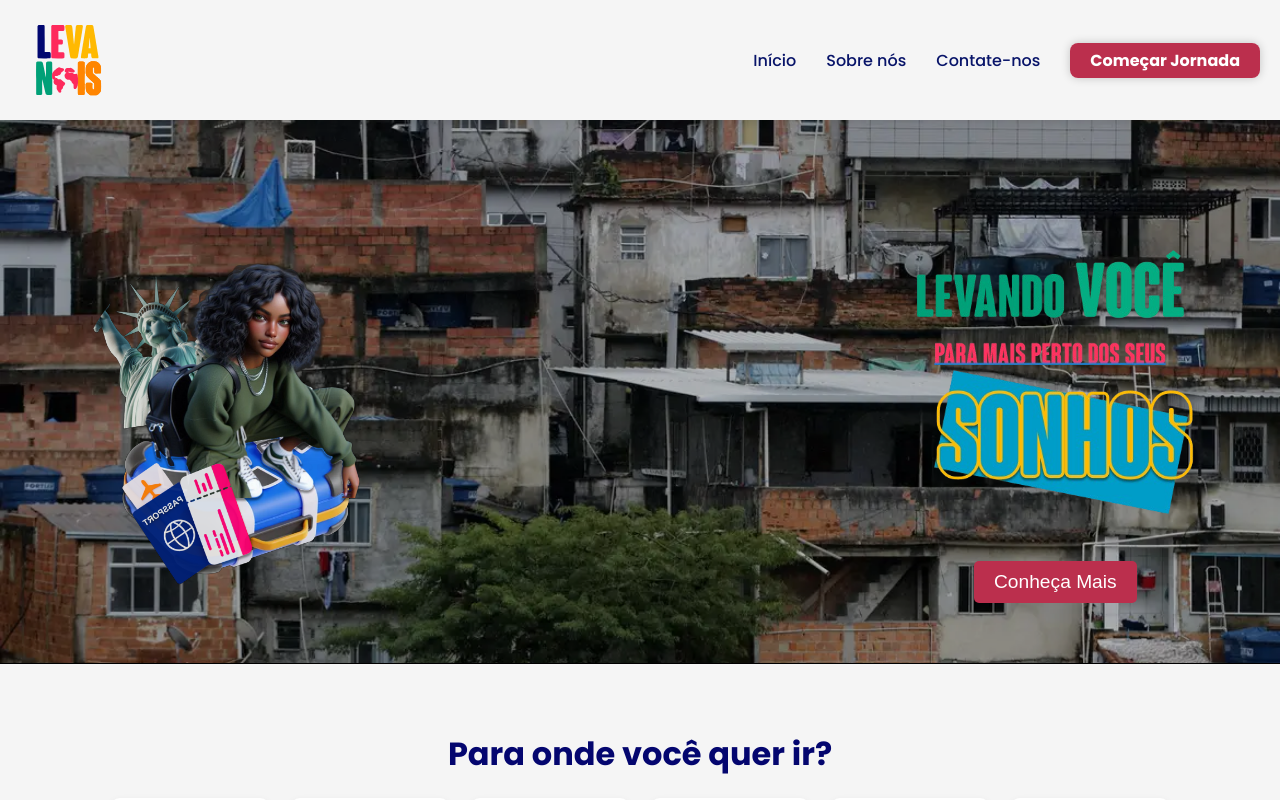
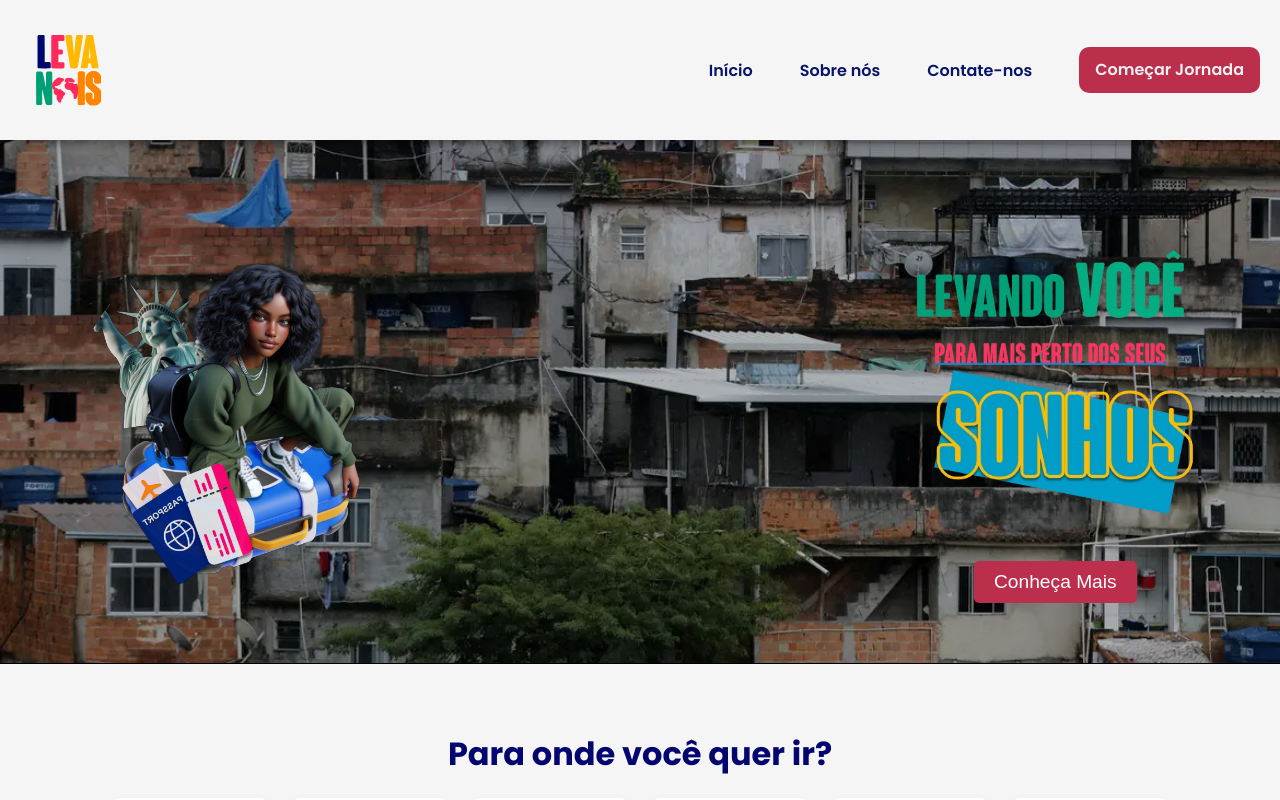
Before and after one commit to Leva-Nois/LevaNois-Frontend, a React (Create React App) app: page / in a window 1280 px wide. Shown: the top 800 px of the page. Built offline with nearby package versions, Linux system fonts and the light colour scheme.

Commit message:
Revert "Refactor Header component for improved styling and navigation; added smooth scrolling for section links and updated CSS for better layout and responsiveness."
This reverts commit 20c4b5bd485e490c9944e70a0be943a1d024ae7c.

```diff
--- a/src/components/Header/Header.css
+++ b/src/components/Header/Header.css
@@ -1,21 +1,22 @@
 #header-section {
-  padding: 10px 20px;
+    padding: 20px;
     display: flex;
     justify-content: space-between;
-  align-items: center;
-  background-color: #F5F5F5;
+    background-color: #F5F5F5;;
+    backdrop-filter: blur(5px);
     position: fixed;
     top: 0;
     left: 0;
     right: 0;
     z-index: 1000;
-  box-shadow: 0px 2px 8px rgba(0, 0, 0, 0.1);
+    box-shadow: 0px 2px 10px rgba(0, 0, 0, 0.514);
 }
+
 
 #list {
     display: flex;
     align-items: center;
-  gap: 30px;
+    gap: 47px;
 }
 
 #list-item {
@@ -23,51 +24,18 @@
 }
 
 #item-link {
-  position: relative;
     text-decoration: none;
+    font-weight: 600;
+    font-size: 20;
     color: #081469;
-  font-size: 16px;
-  font-weight: 500;
-  transition: color 0.3s ease;
-}
-
-#item-link::after {
-  content: "";
-  position: absolute;
-  left: 0;
-  bottom: -2px;
-  height: 3px;
-  width: 100%;
-  background-color: #BB2F4D;
-  transform: scaleX(0);
-  transition: transform 0.3s ease;
-
-}
-
-#item-link:hover {
-  color: #BB2F4D;
-  cursor: pointer;
-}
-
-#item-link:hover::after {
-  transform: scaleX(1);
 }
 
 #list-botao-jornada {
-  padding: 6px 20px;
-  border-radius: 8px;
-  background-color: #BB2F4D;
-  color: #FFFFFF;
-  font-weight: bold;
-  font-size: 16px;
-  cursor: pointer;
     text-decoration: none;
-  box-shadow: 0px 0px 10px 0px rgba(0, 0, 0, 0.2);
-  transition: background-color 0.3s ease, box-shadow 0.3s ease, transform 0.3s ease;
+    font-weight: 600;
+    font-size: 20;
+    color: #F1F1F1;
+    background-color: #bb2f4d;
+    padding: 0.7rem 1rem;
+    border-radius: 10px;
 }
-
-#list-botao-jornada:hover {
-  background-color: #081469;
-  box-shadow: 0px 0px 15px 0px #081469;
-  transform: translateY(-2px);
-}
--- a/src/components/Header/Header.jsx
+++ b/src/components/Header/Header.jsx
@@ -1,15 +1,9 @@
 import React from "react";
 import Logo from "../../assets/miniLogo.svg";
 import "./Header.css";
+import { Link } from "react-router-dom";
 
 const Header = () => {
-  const scrollToSection = (id) => {
-    const section = document.getElementById(id);
-    if (section) {
-      section.scrollIntoView({ behavior: "smooth", block: "start" });
-    }
-  };
-
   return (
     <header id="header-section">
       <img src={Logo} alt="Logo da Leva Nóis" />
--- a/src/index.css
+++ b/src/index.css
@@ -4,6 +4,3 @@ body {
   font-family: 'Poppins', sans-serif;
   background-color: #F1F1F1;
 }
-html {
-  scroll-behavior: smooth;
-}
--- a/src/pages/Home/Components/BannerInicial.jsx
+++ b/src/pages/Home/Components/BannerInicial.jsx
@@ -6,7 +6,7 @@ import './BannerInicial.css';
 
 const BannerInicial = () => {
   return (
-    <section id="top" className="banner">
+    <section className="banner">
       <div className="banner-content">
         <img src={Avatar} alt="Avatar da Leva Nóis" className="banner-avatar" />
         <div className="banner-text">
--- a/src/pages/Home/Components/Servicos.jsx
+++ b/src/pages/Home/Components/Servicos.jsx
@@ -20,7 +20,7 @@ const Servicos = () => {
 
 
   return (
-    <section id="servicos" className="servicos">
+    <section className="servicos">
       <h1>Nossos Serviços</h1>
       <div className="servicos-container">
         {services.map((service, index) => (
```
Lines whose indentation alone changed are shown as unchanged.
